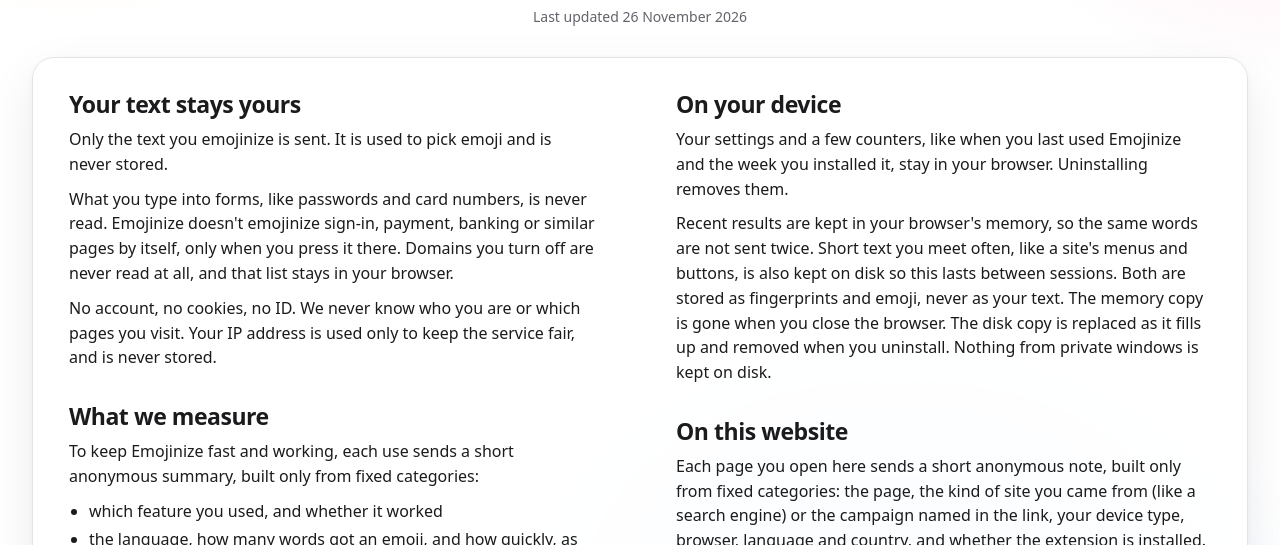
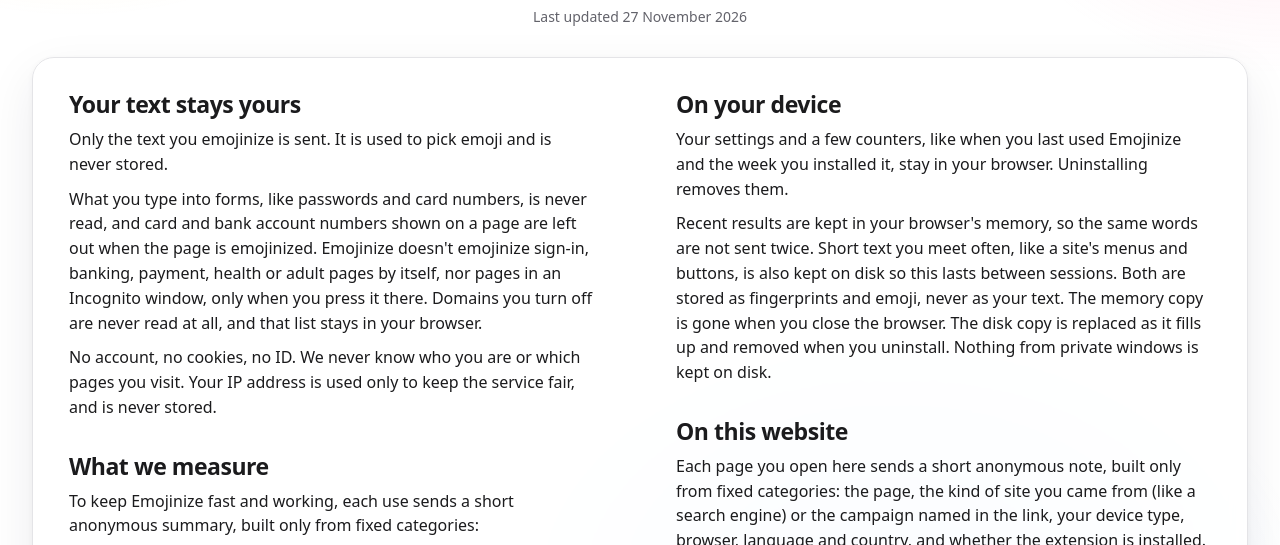
Before and after one commit to yagizgencer/emojinize-website, a plain HTML site: page privacy/index.html in a window 1280 px wide. Shown: the part 241-786 px from the top of the page. Drawn offline with Linux system fonts and the light colour scheme.

Commit message:
Privacy: health, adult and Incognito pages, card and account numbers
Automatic now also leaves health and adult pages and Incognito windows
alone, and card and bank account numbers shown on a page are never sent
(extension 140d672).

Co-Authored-By: Claude Opus 5.5 <noreply@anthropic.com>

```diff
--- a/privacy/index.html
+++ b/privacy/index.html
@@ -44,14 +44,14 @@
     <div class="whead">
       <div class="deco" aria-hidden="true"><span>🔒</span><span>📝</span><span>🙈</span></div>
       <h1 class="disp sm">Privacy policy</h1>
-      <p class="cap">Last updated 26 November 2026</p>
+      <p class="cap">Last updated 27 November 2026</p>
     </div>
 
     <article class="scard policy">
       <section>
         <h2>Your text stays yours</h2>
         <p>Only the text you emojinize is sent. It is used to pick emoji and is never stored.</p>
-        <p>What you type into forms, like passwords and card numbers, is never read. Emojinize doesn't emojinize sign-in, payment, banking or similar pages by itself, only when you press it there. Domains you turn off are never read at all, and that list stays in your browser.</p>
+        <p>What you type into forms, like passwords and card numbers, is never read, and card and bank account numbers shown on a page are left out when the page is emojinized. Emojinize doesn't emojinize sign-in, banking, payment, health or adult pages by itself, nor pages in an Incognito window, only when you press it there. Domains you turn off are never read at all, and that list stays in your browser.</p>
         <p>No account, no cookies, no ID. We never know who you are or which pages you visit. Your IP address is used only to keep the service fair, and is never stored.</p>
       </section>
 
```
